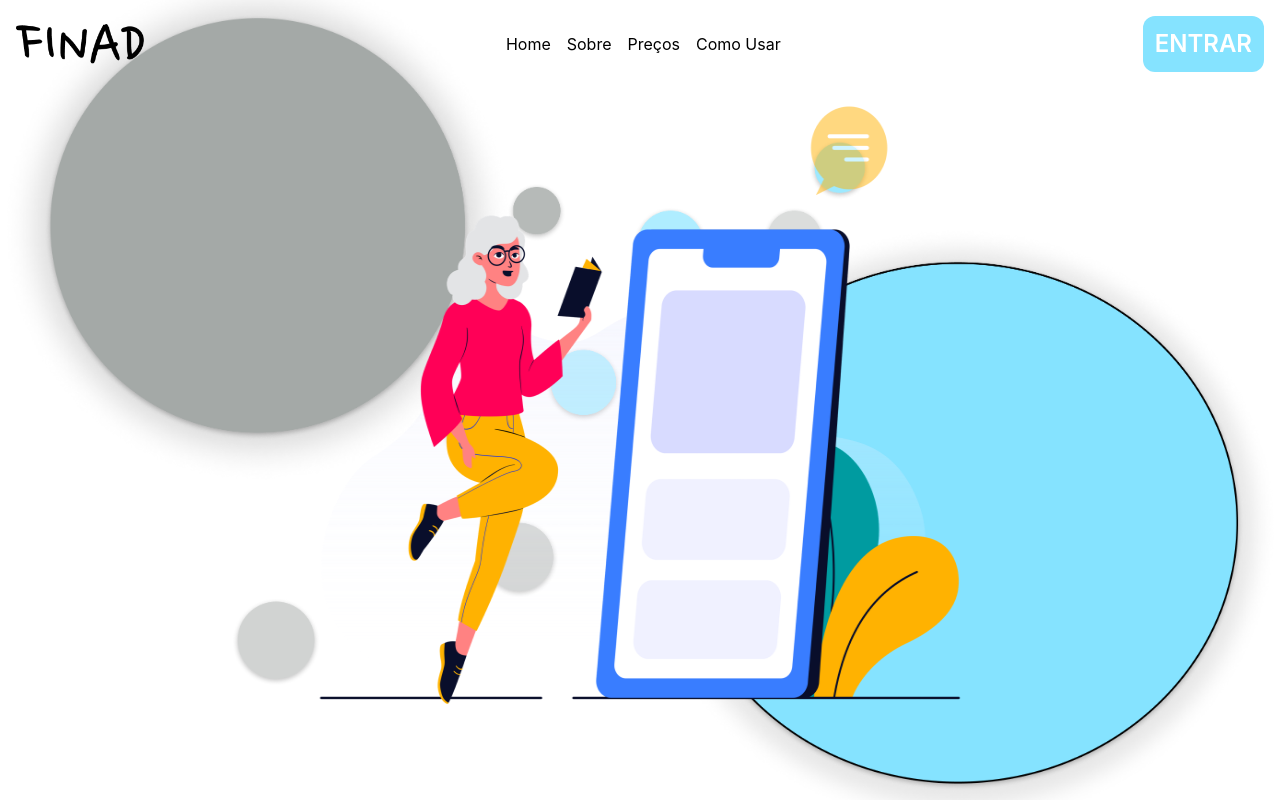
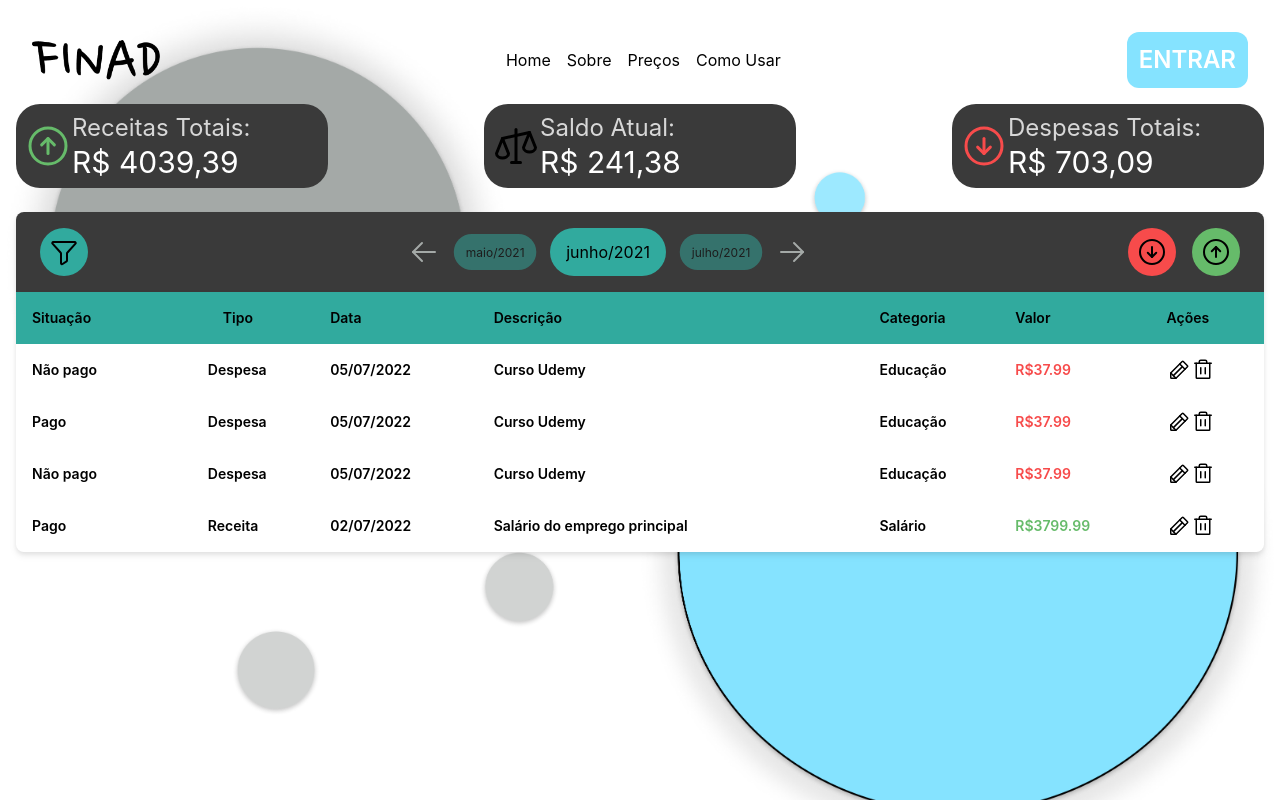
Before and after one commit to lfelipessilva/finad-web, a Next.js app: page /app in a window 1280 px wide. Built offline with nearby package versions, Linux system fonts and the light colour scheme; no server answers.

Commit message:
add table styling

```diff
--- a/src/pages/app/index.tsx
+++ b/src/pages/app/index.tsx
@@ -5,7 +5,15 @@ import readingWomen from '../../../public/reading_women.png'
 import Header from '../../components/Header'
 import LogInButton from '../../components/buttons/LogIn'
 import SignInButton from '../../components/buttons/SignIn'
-import { CookingPot, GoogleLogo } from 'phosphor-react'
+import {
+  Pencil as PencilIcon,
+  Trash as TrashIcon, Funnel as FilterIcon,
+  ArrowCircleDown as ArrowCircleUpIcon,
+  ArrowCircleUp as ArrowCircleDownIcon,
+  ArrowRight as ArrowRightIcon,
+  ArrowLeft as ArrowLeftIcon,
+  Scales as ScalesIcon
+} from 'phosphor-react'
 import Input from '../../components/Input'
 import SignInWithGoogleButton from '../../components/buttons/SignInWithGoogle'
 import Head from 'next/head'
@@ -17,77 +25,6 @@ import AuthService from '../../services/authService'
 import Router from 'next/router'
 import IncomeService from '../../services/incomeService'
 
-const Wrapper = styled.div`
-  width: 100%;
-  height: 100%;
-  display: flex;
-  flex-direction: column;
-  align-items: center;
-  position: absolute;
-  height: 100%;
-  width: 100%;
-  z-index: -1;
-  background-image: url('./bubbles_background.png');
-  background-size: cover;
-  background-repeat: no-repeat;
-  background-position: center center;
-`
-
-const Container = styled.div`
-  width: 90%;
-  max-width: 1440px;
-  display: flex;
-  justify-content: space-between;
-  align-items: center;
-  z-index: 1;
-  margin-top: 50px;
-  padding: 20px;
-
-  @media (max-width: 800px) {
-    margin-top: 16%;
-    flex-direction: column;
-  }
-`
-
-const TextContainer = styled.div`
-  margin-top: 40px;
-`
-
-const Title = styled.h2`
-  font-weight: 600;
-  font-size: 48px;
-  line-height: 3.5rem;
-`
-
-const FormContainer = styled(Form)`
-   margin-top: 16px;
-   display: flex;
-   flex-direction: column;
-   width: 100%;
-   max-width: 360px;
-   gap: 24px;
-`
-
-const ButtonsContainer = styled.div`
-  display: flex;
-  width: 100%;
-  justify-content: center;
-  flex-direction: column;
-  gap: 20px;
-`
-
-const ImageContainer = styled.div`
-  @media (max-width: 800px) {
-    display: none;
-  }
-`
-
-const NoAccount = styled.p`
-   width: 100%;
-   text-align: center;
-   font-size: 16px;
-   font-weight: 600;
-`
 
 export default function Home(props: any) {
 
@@ -98,20 +35,133 @@ export default function Home(props: any) {
   return (
     <>
       <Head>
-        <title>Finad | Entrar</title>
+        <title>Finad | Home</title>
       </Head>
-      <Wrapper>
+      <div className="flex flex-col w-full justify-start items-center bg-bubbles bg-cover h-screen p-4">
         <Header />
-
-        <ImageContainer>
-          <Image
-            src={readingWomen}
-            alt="reading women"
-            width={700}
-            height={634}
-          />
-        </ImageContainer>
-      </Wrapper>
+        <main className="flex flex-col w-full max-w-7xl justify-between items-center">
+          <div className="flex flex-row items-center w-full max-w-7xl justify-between pb-6">
+            <div className="flex flex-row items-center bg-secondary p-2 g-4 rounded-3xl w-3/12">
+              <ArrowCircleDownIcon size={48} className="text-paidGreen" />
+              <div className="flex flex-col">
+                <h3 className="text-2xl text-white opacity-80">Receitas Totais:</h3>
+                <h2 className="text-3xl text-white">R$ 4039,39</h2>
+              </div>
+            </div>
+            <div className="flex flex-row items-center bg-secondary p-2 g-4 rounded-3xl w-3/12">
+              <ScalesIcon size={48} />
+              <div className="flex flex-col">
+                <h3 className="text-2xl text-white opacity-80">Saldo Atual:</h3>
+                <h2 className="text-3xl text-white">R$ 241,38</h2>
+              </div>
+            </div>
+            <div className="flex flex-row items-center bg-secondary p-2 g-4 rounded-3xl w-3/12">
+              <ArrowCircleUpIcon size={48} className="text-unpaidRed"/>
+              <div className="flex flex-col">
+                <h3 className="text-2xl text-white opacity-80">Despesas Totais:</h3>
+                <h2 className="text-3xl text-white">R$ 703,09</h2>
+              </div>
+            </div>
+          </div>
+          <div className="flex flex-row justify-between px-6 items-center w-full bg-secondary rounded-t-lg drop-shadow-md">
+            <div className="flex items-center justify-center w-12 h-12 bg-darkPrimary rounded-full">
+              <FilterIcon size={32} />
+            </div>
+            <div className="flex flex-row items-center justify-center p-4">
+              <ArrowLeftIcon size={32} className="text-lightSecondary" />
+              <p className="py-3 px-4 bg-darkPrimary rounded-full scale-75 opacity-50">
+                maio/2021
+              </p>
+              <p className="py-3 px-4 bg-darkPrimary rounded-full">
+                junho/2021
+              </p>
+              <p className="py-3 px-4 bg-darkPrimary rounded-full scale-75 opacity-50">
+                julho/2021
+              </p>
+              <ArrowRightIcon size={32} className="text-lightSecondary" />
+            </div>
+            <div className="flex flex-row gap-4">
+              <div className="flex items-center justify-center w-12 h-12 bg-unpaidRed rounded-full">
+                <ArrowCircleUpIcon size={32} />
+              </div>
+              <div className="flex items-center justify-center w-12 h-12 bg-paidGreen rounded-full">
+                <ArrowCircleDownIcon size={32} />
+              </div>
+            </div>
+          </div>
+          <table className="w-full max-w-screen-xl table rounded-b-lg overflow-hidden drop-shadow-md">
+            <thead className="bg-darkPrimary w-full table-header-group" >
+              <tr className="table-row text-left ">
+                <th className="table-cell text-sm font-semibold py-4 px-4">Situação</th>
+                <th className="table-cell text-sm font-semibold py-4 px-4">Tipo</th>
+                <th className="table-cell text-sm font-semibold">Data</th>
+                <th className="table-cell text-sm font-semibold">Descrição</th>
+                <th className="table-cell text-sm font-semibold">Categoria</th>
+                <th className="table-cell text-sm font-semibold">Valor</th>
+                <th className="table-cell text-sm font-semibold">Ações</th>
+              </tr>
+            </thead>
+            <tbody className="table-row-group last:rounded-lg">
+              <tr className="bg-white border-b-1 table-row text-left ">
+                <td className="table-cell text-sm font-semibold p-4">Não pago</td>
+                <td className="table-cell text-sm font-semibold">Despesa</td>
+                <td className="table-cell text-sm font-semibold">05/07/2022</td>
+                <td className="table-cell text-sm font-semibold">Curso Udemy</td>
+                <td className="table-cell text-sm font-semibold">Educação</td>
+                <td className="table-cell text-sm font-semibold text-unpaidRed">R$37.99</td>
+                <td className="table-cell text-sm font-semibold">
+                  <div className="flex flex-row">
+                    <PencilIcon size={24} />
+                    <TrashIcon size={24} />
+                  </div>
+                </td>
+              </tr>
+              <tr className="bg-white border-b-1 table-row text-left ">
+                <td className="table-cell text-sm font-semibold p-4">Pago</td>
+                <td className="table-cell text-sm font-semibold">Despesa</td>
+                <td className="table-cell text-sm font-semibold">05/07/2022</td>
+                <td className="table-cell text-sm font-semibold">Curso Udemy</td>
+                <td className="table-cell text-sm font-semibold">Educação</td>
+                <td className="table-cell text-sm font-semibold text-unpaidRed">R$37.99</td>
+                <td className="table-cell text-sm font-semibold">
+                  <div className="flex flex-row">
+                    <PencilIcon size={24} />
+                    <TrashIcon size={24} />
+                  </div>
+                </td>
+              </tr>
+              <tr className="bg-white border-b-1 table-row text-left ">
+                <td className="table-cell text-sm font-semibold p-4">Não pago</td>
+                <td className="table-cell text-sm font-semibold">Despesa</td>
+                <td className="table-cell text-sm font-semibold">05/07/2022</td>
+                <td className="table-cell text-sm font-semibold">Curso Udemy</td>
+                <td className="table-cell text-sm font-semibold">Educação</td>
+                <td className="table-cell text-sm font-semibold text-unpaidRed">R$37.99</td>
+                <td className="table-cell text-sm font-semibold">
+                  <div className="flex flex-row">
+                    <PencilIcon size={24} />
+                    <TrashIcon size={24} />
+                  </div>
+                </td>
+              </tr>
+              <tr className="bg-white border-b-1 table-row text-left ">
+                <td className="table-cell text-sm font-semibold p-4">Pago</td>
+                <td className="table-cell text-sm font-semibold">Receita</td>
+                <td className="table-cell text-sm font-semibold">02/07/2022</td>
+                <td className="table-cell text-sm font-semibold">Salário do emprego principal</td>
+                <td className="table-cell text-sm font-semibold">Salário</td>
+                <td className="table-cell text-sm font-semibold text-paidGreen">R$3799.99</td>
+                <td className="table-cell text-sm font-semibold">
+                  <div className="flex flex-row">
+                    <PencilIcon size={24} />
+                    <TrashIcon size={24} />
+                  </div>
+                </td>
+              </tr>
+            </tbody>
+          </table>
+        </main>
+      </div>
     </>
   )
 }
```
